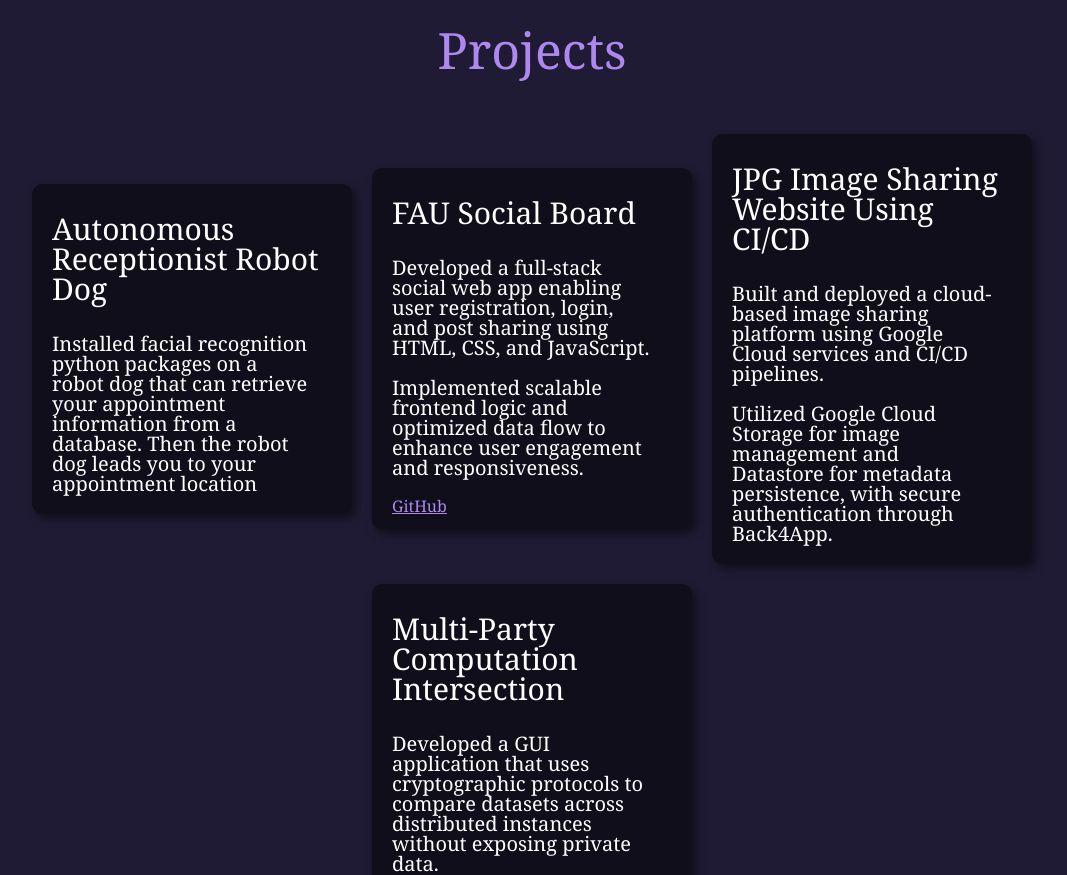
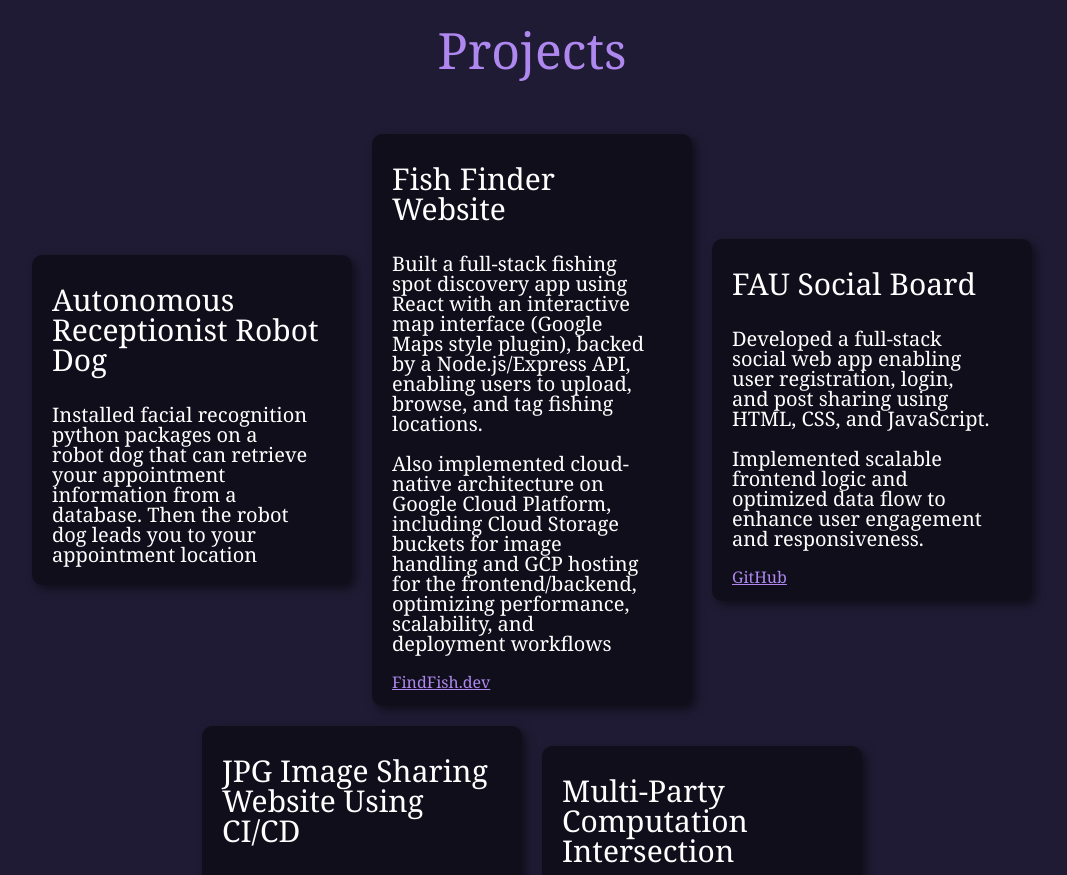
Before and after one commit to calebpanoch/personal-website, a Vue app: page / in a window 1280 px wide. Shown: the part 3120-3995 px from the top of the page, without its empty margins (108-1175 px from the left). Built offline with nearby package versions, Linux system fonts and the light colour scheme.

Commit message:
Add Fish Finder Website To Projects

```diff
--- a/src/App.vue
+++ b/src/App.vue
@@ -146,6 +146,12 @@ function scrollTo(id) {
         <p class="major">Installed facial recognition python packages on a robot dog that can retrieve your appointment information from a
 database. Then the robot dog leads you to your appointment location</p>
       </div>
+      <div v-motion-slide-visible-once-left class="box">
+        <p class="title">Fish Finder Website</p>
+        <p class="major">Built a full-stack fishing spot discovery app using React with an interactive map interface (Google Maps style plugin),
+backed by a Node.js/Express API, enabling users to upload, browse, and tag fishing locations.<br></br><br></br> Also implemented cloud-native architecture on Google Cloud Platform, including Cloud Storage buckets for image handling and GCP hosting for the frontend/backend, optimizing performance, scalability, and deployment workflows</p>
+        <p class="date"><a style="color: #af88ef" href="https://findfish.dev">FindFish.dev</a></p>
+      </div>
       <div v-motion-slide-visible-once-bottom class="box">
         <p class="title">FAU Social Board</p>
         <p class="major">
```
